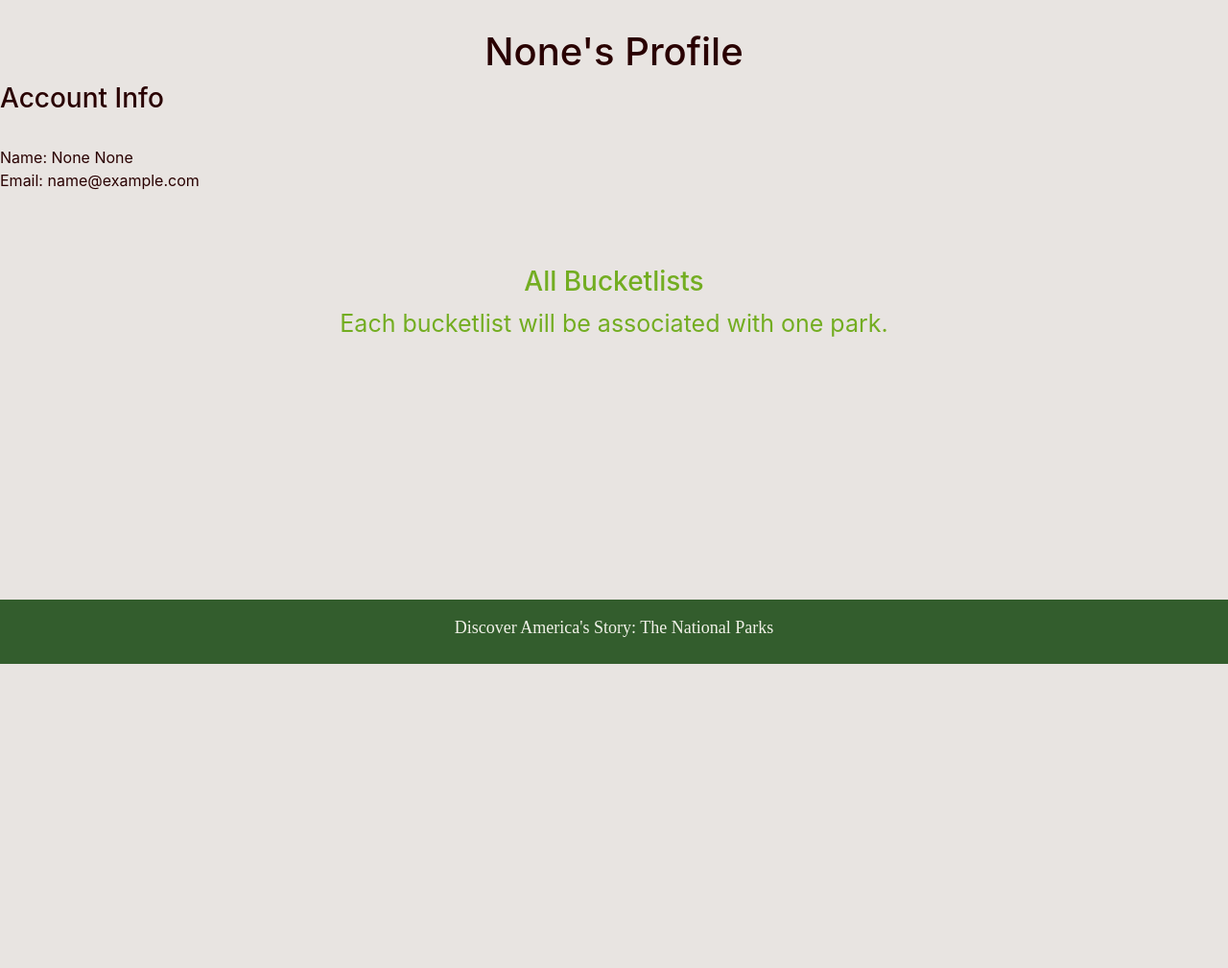
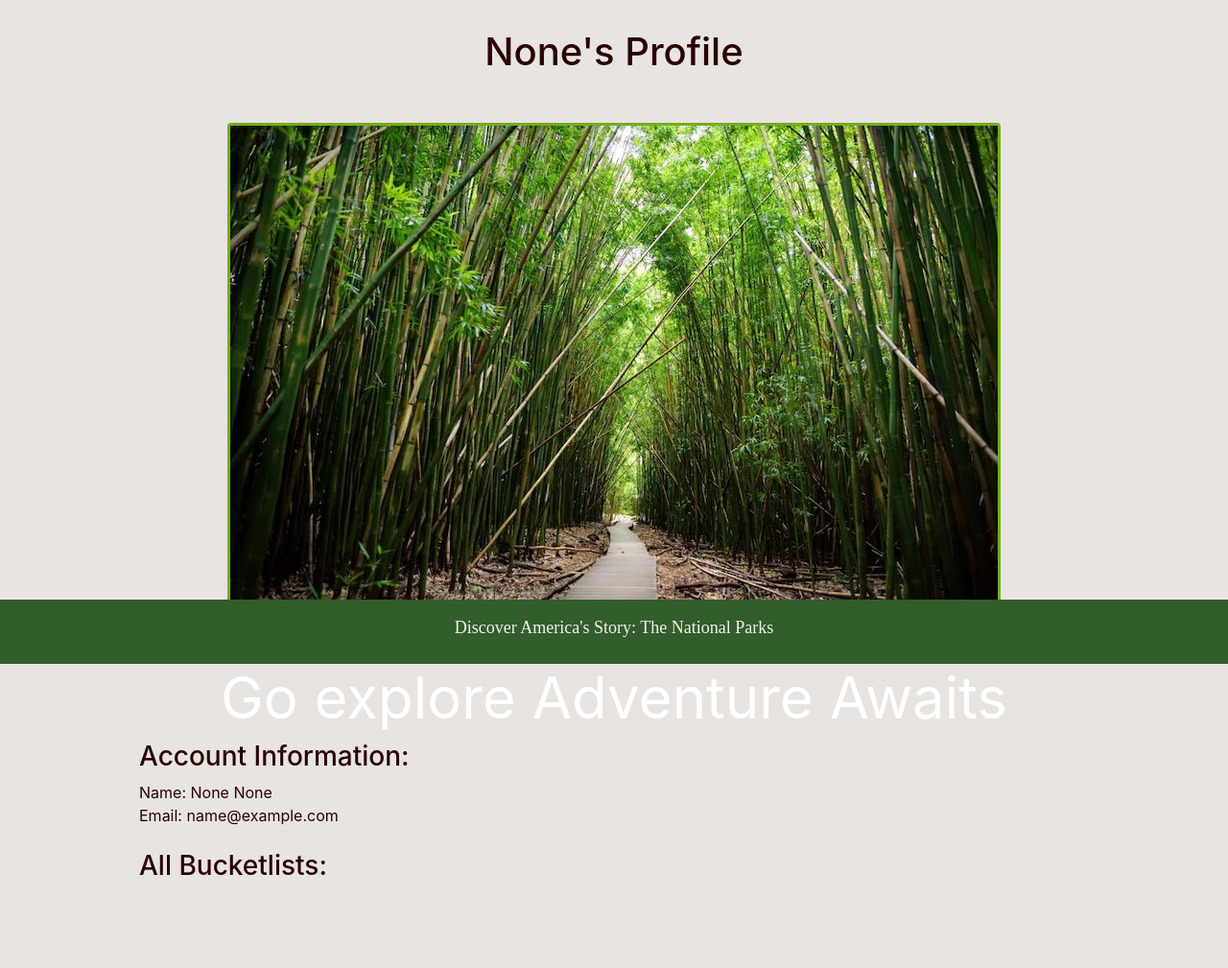
Before and after one commit to marissaaguilera/NPS-Guide, a Flask app: page /profile/1 in a window 1280 px wide. Shown: the part 108-1117 px from the top of the page at 96% size. Before the commit the page ends 800 px from the top, so only its background shows below. Run offline with Flask 2, Linux system fonts and the light colour scheme; the visitor is signed in with stand-in values (Sample User, id 1); data comes from the database, SQL or seed files in the repository; data that the repository does not hold is empty; some libraries are stand-ins or nearby versions.

Commit message:
Added bamboo picture to profile page

```diff
--- a/static/css/styles.css
+++ b/static/css/styles.css
@@ -10,13 +10,6 @@ body {
 	background-color: #e8e4e1;
 	color: #290001;
 }
-
-
-/* ul {
-	list-style-type: none;
-	margin: 0;
-	padding: 0;
-} */
 
 .alert-container {
 text-align: center;
@@ -135,13 +128,6 @@ text-align: center;
   margin-left: 38%;
 }
 
-/* .icon {
-	position: absolute;
-	right: 8px;
-	top: 8px;
-} */
-
-
 
 
 
@@ -192,7 +178,6 @@ text-align: center;
 #parks-title {
 	text-align: center;
 	color: white;
-	/* padding: 25px; */
 	font-size: 60px;
 }
 
@@ -215,6 +200,7 @@ text-align: center;
     max-height: 200px;
 	overflow-x: hidden;
 	text-align: center;
+	font-size: 17.5px;
 }
 
 .park-img {
@@ -351,5 +337,46 @@ td {
 
 #profile-title {
 	text-align: center;
-	margin-top: 30px
+	margin-top: 30px;
+	margin-bottom: 50px;
 }
+
+#user-info {
+	margin-left: 145px;
+}
+
+#all-bucketlists-title {
+	margin-left: 145px;
+}
+
+ #all-bucketlists-links {
+	margin-left: 145px;
+
+ }
+
+ #profile-img {
+	display: block;
+	margin-left: auto;
+	margin-right: auto;
+	text-align: center;
+	margin-top: 35px;
+	margin-bottom: 15px;
+	border: 3px solid #73AD21;
+	width: 806px;
+}
+
+#profile-txt {
+	text-align: center;
+	color: white;
+	font-size: 60px;
+}
+
+
+ /* .park-img {
+	background-image: url("/static/imgs/death-valley.png");
+	background-position: center;
+	background-repeat: no-repeat;
+	background-size: cover;
+	position: relative;
+} */
+ 	/* background-image: url("/static/imgs/pipiwai-trail-profile.jpg"); */
--- a/templates/base.html
+++ b/templates/base.html
@@ -3,6 +3,7 @@
     <head>
 
         <title>{% block title %}National Park Service Guide{% endblock %}</title>
+
 
         <!-- Load bootstrap 4 -->
         <link rel="stylesheet" href="https://stackpath.bootstrapcdn.com/bootstrap/4.5.2/css/bootstrap.min.css" integrity="sha384-JcKb8q3iqJ61gNV9KGb8thSsNjpSL0n8PARn9HuZOnIxN0hoP+VmmDGMN5t9UJ0Z" crossorigin="anonymous">
@@ -18,11 +19,13 @@
         <script src="https://code.jquery.com/jquery-3.5.1.js" integrity="sha256-QWo7LDvxbWT2tbbQ97B53yJnYU3WhH/C8ycbRAkjPDc=" crossorigin="anonymous"></script>
         <script src="https://cdnjs.cloudflare.com/ajax/libs/materialize/1.0.0/js/materialize.min.js"></script>
 
+
         <!-- Load my stylesheet -->
         <link rel="stylesheet" href="/static/css/styles.css">
 
 
         <meta name="viewport" content="width=device-width, initial-scale=1.0">
+
     </head>
 
 
--- a/templates/registration.html
+++ b/templates/registration.html
@@ -22,16 +22,10 @@
         <div class="form-group">
             <label for="email" class="sr-only">Email</label>
             <input type="text" class="form-control input-lg" placeholder="Email" name="email" required auttofocus>
-            <span class="icon">
-                <i class="fas fa-envelope"></i>
-              </span>
         </div>
         <div class="form-group">
             <label for="password" class="sr-only">Password</label>
             <input type="password" class="form-control input-lg" placeholder="Password" name="password" required autofocus>
-            <span class="icon">
-                <i class="fas fa-lock"></i>
-              </span>
         </div>
         <button type="submit" class="btn btn-lg btn-primary btn-block register-submit">Register</button>
     </form>
--- a/templates/user_profile.html
+++ b/templates/user_profile.html
@@ -10,28 +10,33 @@
     <div id="profile-title">
         <h1>{{user.fname}}'s Profile</h1>
     </div>
+
+    <div id="profile-img" class="rounded">
+        <img src="/static/imgs/pipiwai-trail-profile.jpg" >
+    </div>
+    <div id="profile-txt">
+        Go explore Adventure Awaits
+    </div>
+
     <div id="user-info">
-        <h3>Account Info</h3>
-        <br />Name: {{user.fname}} {{user.lname}}
+        <h3>Account Information:</h3>
+        Name: {{user.fname}} {{user.lname}}
         <br />Email: {{user.email}}
+    </div>
+
+    <div id="all-bucketlists-title">
+        <br /><h3>All Bucketlists:</h3>
     </div>
 
 
 
 
-    <div id="all-bucketlists">
-        <br /><h3>All Bucketlists</h3>
-        <p>Each bucketlist will be associated with one park.</p>
-
+    <div id="all-bucketlists-links">
         {% for bucketlist in bucketlists %}
-
-        <ul>
-        <li><a href="/bucketlists/{{bucketlist.bucketlist_id}}">{{ bucketlist.park.park_name }}</a></li>
-        </ul>
+        <a href="/bucketlists/{{bucketlist.bucketlist_id}}">{{ bucketlist.park.park_name }}</a><br />
         {% endfor %}
     </div>
 </body>
-    <!-- do i need to add jquery files and bootstrap files here or is it okay just in base? -->
 
 
 {% endblock %}
```
Also changed, not shown: templates/bucketlist_details.html (+4 -5 lines), templates/login.html (+11 -6 lines), templates/parks.html (+0 -11 lines), static/imgs/pipiwai-trail-profile.jpg (added).
